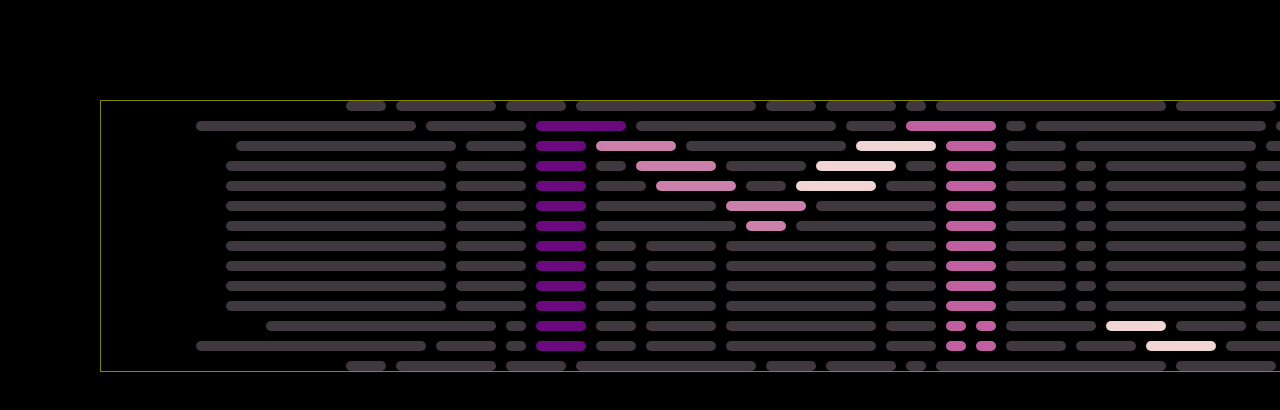
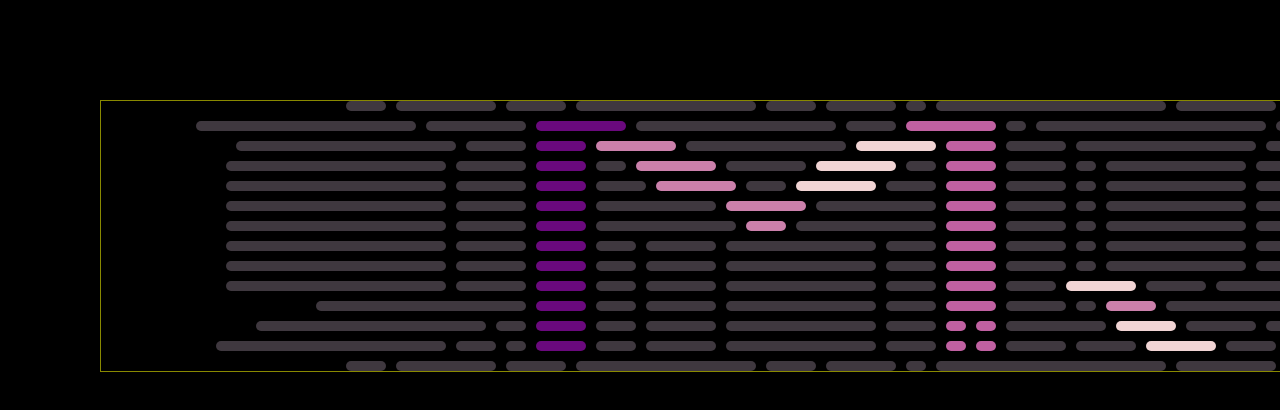
Before and after one commit to kaoutar-12/portflio, a Next.js app: page / in a window 1280 px wide. Shown: the top 410 px of the page. Built offline with nearby package versions, Linux system fonts and the light colour scheme.

Commit message:
working on the animation

```diff
--- a/components/Animation.tsx
+++ b/components/Animation.tsx
@@ -149,16 +149,16 @@ const animation = () => {
         <div className="cell size-15"></div>
         <div className="cell size-5"></div>
         <div className="cell size-5 purple"></div>
+        <div className="cell size-5"></div>
+        <div className="cell size-7 beige"></div>
         <div className="cell size-6"></div>
-        <div className="cell size-2"></div>
+        <div className="cell size-11"></div>
         <div className="cell size-14"></div>
-        {/* <div className="cell size-6 "></div> */}
-        <div className="cell size-22"></div>
       </div>
 
       <div className="row">
-        <div className="cell size-22"></div>
-        <div className="cell size-7"></div>
+        <div className="cell size-21"></div>
+        {/* <div className="cell size-"></div> */}
         <div className="cell size-5 darkpurple"></div>
         <div className="cell size-4"></div>
         <div className="cell size-7"></div>
@@ -167,14 +167,14 @@ const animation = () => {
         <div className="cell size-5 purple"></div>
         <div className="cell size-6"></div>
         <div className="cell size-2"></div>
-        <div className="cell size-14"></div>
-        {/* <div className="cell size-6 "></div> */}
+        <div className="cell size-5 pink"></div>
         <div className="cell size-22"></div>
       </div>
 
       <div className="row">
         <div className="cell size-23"></div>
-        <div className="cell "></div>
+        {/* <div className="cell size-2"></div> */}
+        <div className="cell size-3"></div>
         <div className="cell size-5 darkpurple"></div>
         <div className="cell size-4"></div>
         <div className="cell size-7"></div>
@@ -182,7 +182,7 @@ const animation = () => {
         <div className="cell size-5"></div>
         <div className="cell size-1 purple"></div>
         <div className="cell size-2 purple"></div>
-        <div className="cell size-9"></div>
+        <div className="cell size-10"></div>
         <div className="cell size-6 beige"></div>
         <div className="cell size-7"></div>
         <div className="cell size-6 "></div>
@@ -190,7 +190,7 @@ const animation = () => {
       </div>
       <div className="row">
         <div className="cell size-23"></div>
-        <div className="cell size-6"></div>
+        <div className="cell size-4"></div>
         <div className="cell "></div>
         <div className="cell size-5 darkpurple"></div>
         <div className="cell size-4"></div>
@@ -202,7 +202,7 @@ const animation = () => {
         <div className="cell size-6"></div>
         <div className="cell size-6"></div>
         <div className="cell size-7 beige"></div>
-        <div className="cell size-7"></div>
+        <div className="cell size-5"></div>
         <div className="cell size-4 "></div>
         <div className="cell size-3 "></div>
         <div className="cell size-11"></div>
```
